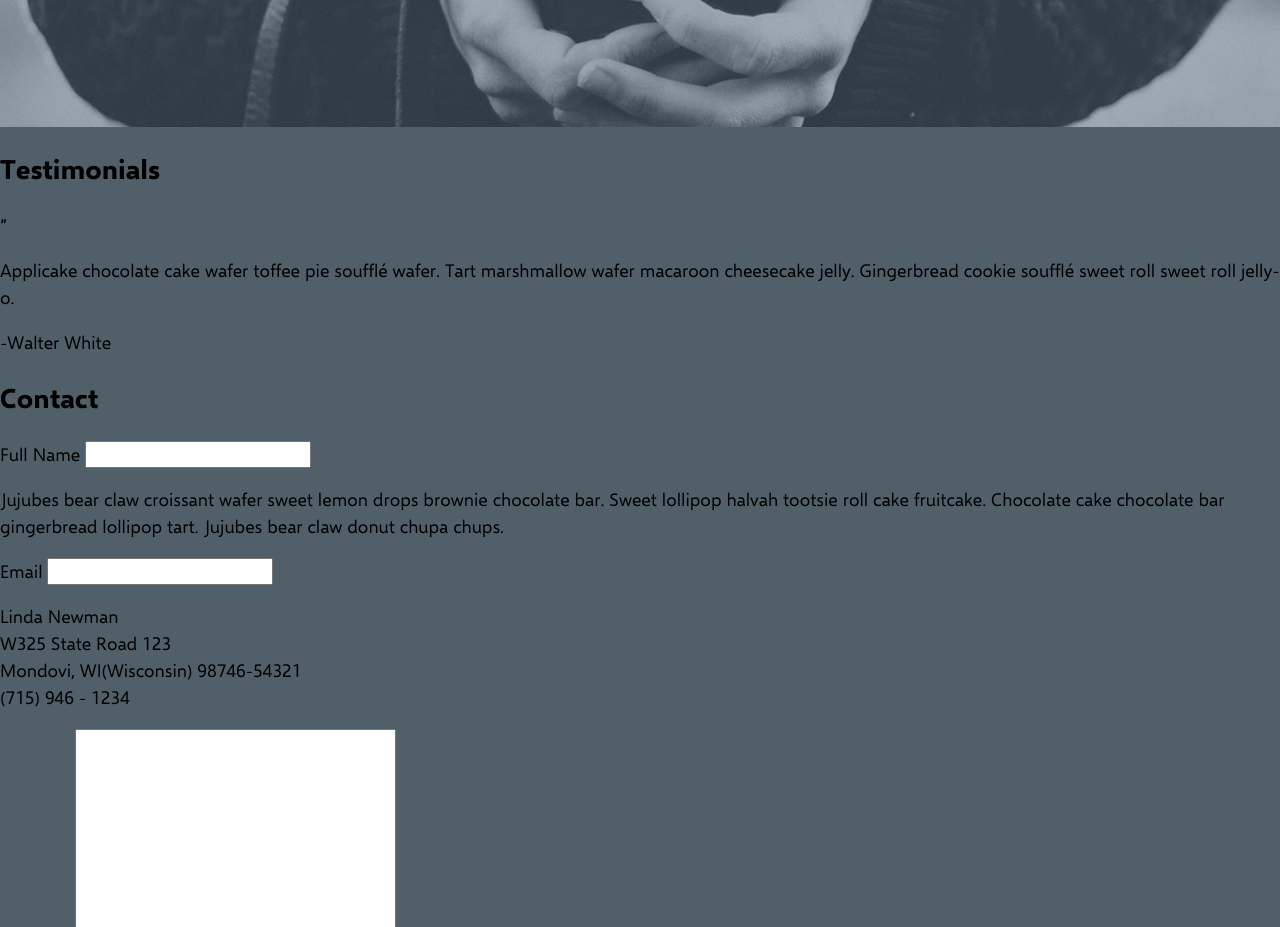
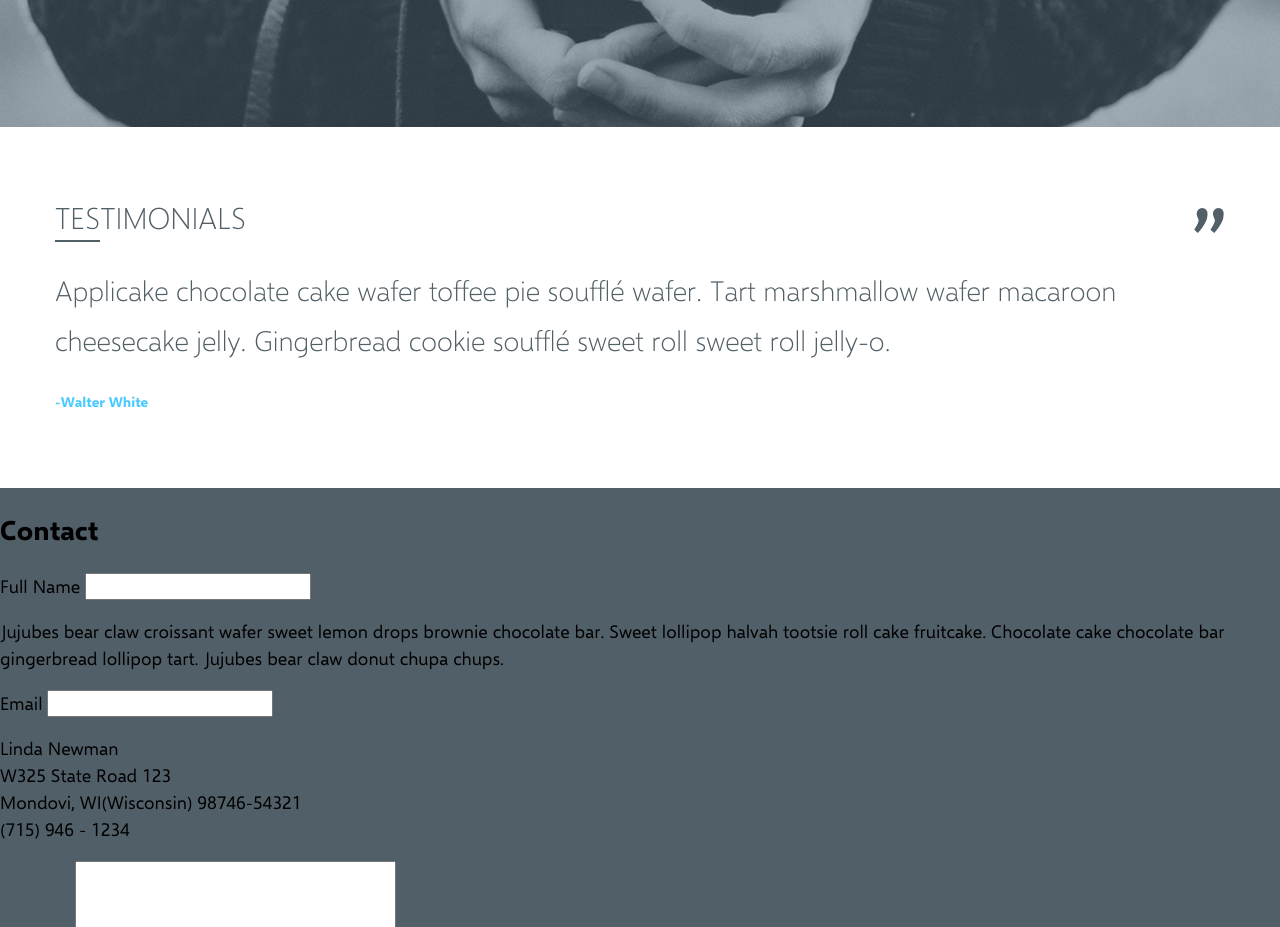
Before and after one commit to vigntom/web-blueasy, a website: page src/index.html in a window 1280 px wide. Shown: the part 3200-4127 px from the top of the page. Drawn offline with nearby package versions, Linux system fonts and the light colour scheme; files that its build step writes are made by us from their sources; files whose address does not match are found by name.

Commit message:
Styling main-testimonials

```diff
--- a/src/index.html
+++ b/src/index.html
@@ -270,11 +270,9 @@
       </div>
     </section>
 
-    <section id="testimonials" class="main-testimonials">
-      <header class="main-testimonials__header">
-        <h2 class="title">Testimonials</h2>
-        <span class="mark">&rdquo;</span>
-      </header>
+    <section class="main-testimonials section">
+      <div class="container">
+        <h2 class="main-testimonials__title section__title">Testimonials</h2>
 
         <div class="comment">
           <p class="comment__text">
@@ -284,6 +282,7 @@
           </p>
 
           <span class="comment__author">-Walter White</span>
+        </div>
       </div>
     </section>
 
--- /dev/null
+++ b/src/sass/components/main-testimonials.scss
@@ -0,0 +1,41 @@
+.main-testimonials {
+  padding-bottom: 61px;
+  background-color: $color-white;
+  color: $color-secondary;
+}
+
+.main-testimonials__title {
+  &::after {
+    background-color: $color-secondary;
+  }
+}
+
+.comment {
+  position: relative;
+
+  &::before {
+    content: "";
+    position: absolute;
+    top: -57px;
+    right: 0;
+    width: 32px;
+    height: 25px;
+    background-image: url("../img/icon-bitter-close-quote.svg");
+    background-repeat: no-repeat;
+    background-size: 32px 25px;
+  }
+}
+
+.comment__text {
+  margin: 23px 0 12px;
+  font-size: 28px;
+  font-weight: 300;
+  line-height: 1.79;
+}
+
+.comment__author {
+  color: $color-primary;
+  font-size: 14px;
+  font-weight: 700;
+  line-height: 3.57;
+}
--- a/src/sass/style.scss
+++ b/src/sass/style.scss
@@ -16,3 +16,4 @@
 @import "components/main-default";
 @import "components/main-twitter";
 @import "components/main-whois";
+@import "components/main-testimonials";
```
Also changed, not shown: src/img/icon-bitter-close-quote.svg (added). Lines whose indentation alone changed are shown as unchanged.
